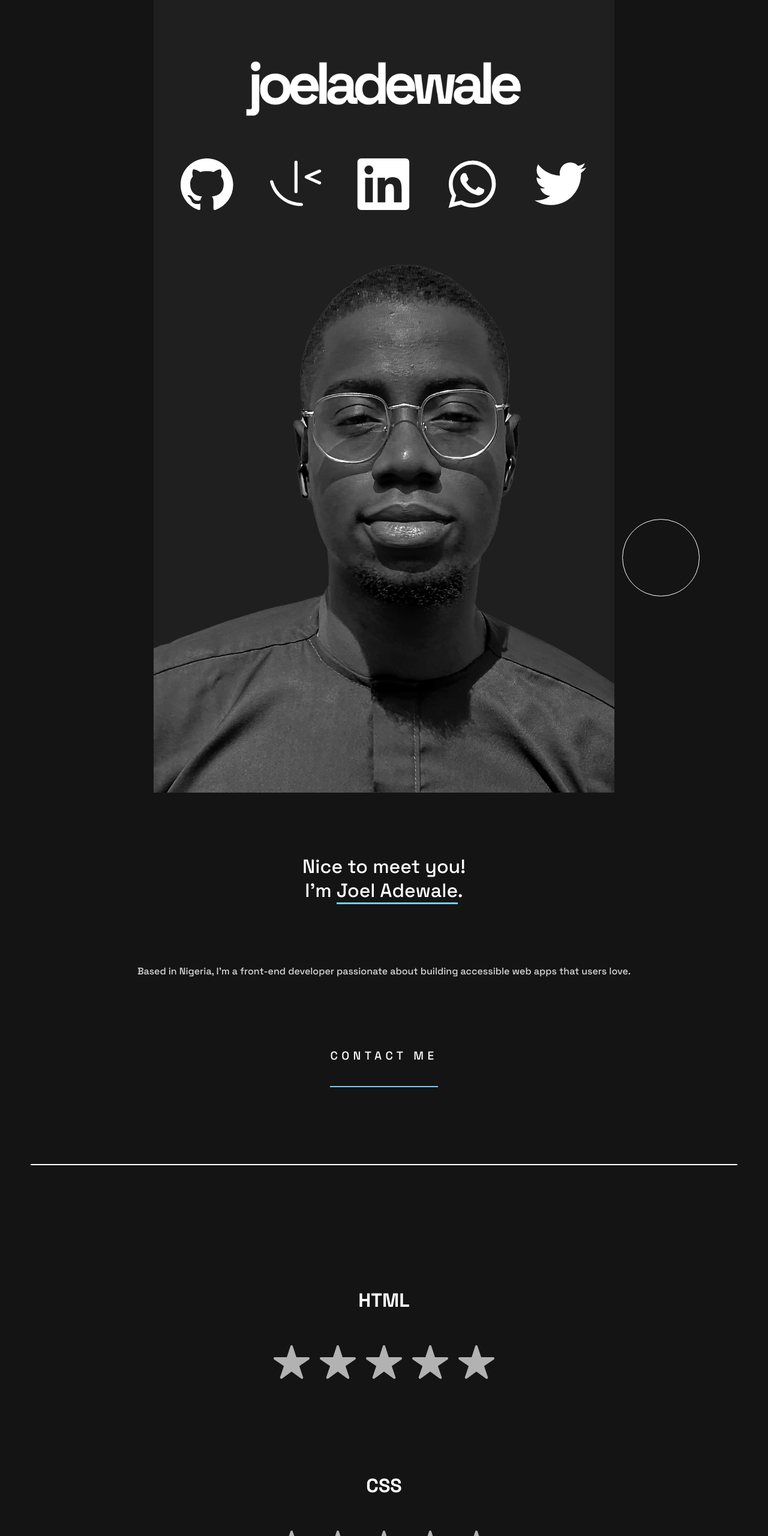
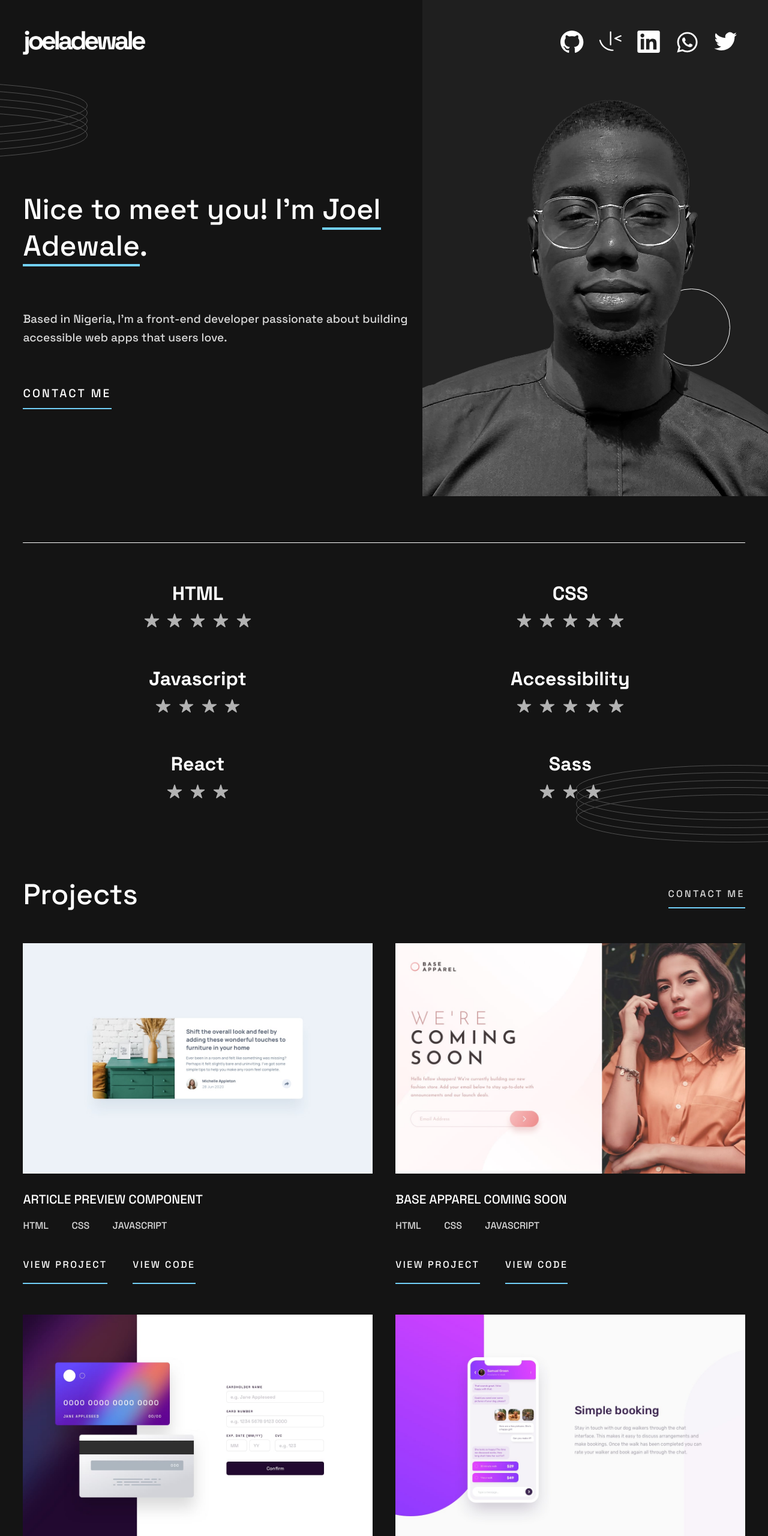
Before and after one commit to JoeMarv/portfolio1, a plain HTML site: page index.html in a window 1280 px wide. Shown: the top 2560 px of the page at 60% size. Drawn offline with nearby package versions, Linux system fonts and the light colour scheme.

Commit message:
tablet view done

```diff
--- a/index.html
+++ b/index.html
@@ -37,9 +37,9 @@
       <img src="assets/pfp-mobile.png" alt="pfp">
     </div>
 
+    <div class="profile-text">
       <div class="intro">
-      <h1>Nice to meet you!</h1>
-      <h1>I'm <span class="name">Joel Adewale</span>.</h1>
+        <h1>Nice to meet you! I'm <span class="name">Joel Adewale</span>.</h1>
       </div>
 
       <div class="intro-body">
@@ -52,6 +52,7 @@
           <span>CONTACT ME</span>
         </button>
       </a>
+    </div>
   </section>
 
   <div class="experience-and-projects">
--- a/styles.css
+++ b/styles.css
@@ -20,6 +20,8 @@ html {
     scroll-behavior: smooth;
 }
 
+
+/* MOBILE VIEW */
 body {
   background-color: var(--clr-black);
   display: flex;
@@ -107,7 +109,7 @@ header {
 .profile h1 {
   font-size: 2em;
   font-weight: 500;
-  margin: 0vw;
+  margin: 0vw 12vw;
 }
 
 .name {
@@ -381,3 +383,301 @@ textarea {
     transform: scale(1)
   }
 }
+
+
+/* TABLET VIEW */
+@media screen and (min-width: 768px) {
+  body {
+      margin: 2vw 0vw 0vw 0vw;
+    }
+
+    header {
+      display: flex;
+      flex-direction: row;
+      justify-content: space-between;
+      z-index: 2;
+    }
+
+    .logo {
+      text-align: center;
+      margin: 2vw 0vw 0vw 3vw
+    }
+
+    .logo img {
+      width: 16vw;
+    }
+
+    .socials {
+      margin: 2vw 3vw 0vw 0vw;
+    }
+
+    .social {
+      height: 3vw;
+      width: 3vw;
+      margin: 0vw 1vw;
+    }
+
+    .social img {
+      width: 3vw;
+    }
+
+    .profile {
+      display: flex;
+      flex-direction: row-reverse;
+      justify-content: center;
+      align-items: center;
+      background-position: -30vw 3vw;
+      text-align: left;
+      background-image: url(assets/pattern-rings.svg);
+    }
+
+    .pfp {
+      display: flex;
+      justify-content: flex-end;
+      background-image: url(assets/pattern-circle.svg);
+      background-repeat: no-repeat;
+      background-position: 30vw 30vw;
+      width: 45vw;
+    }
+
+    .pfp img {
+      width: 45vw;
+      height: 80vw;
+      margin-top: -23vw;
+      z-index: 0;
+    }
+
+    .profile-text {
+      display: flex;
+      flex-direction: column;
+      justify-content: flex-start;
+      margin: 0vw 0vw 0vw 3vw;
+    }
+
+    .intro {
+      margin: 6vw 0vw 2vw 0vw;
+    }
+
+    .profile h1 {
+      font-size: 3em;
+      font-weight: 500;
+      margin: 0vw;
+    }
+
+    .name {
+      border-bottom: 4px solid var(--clr-blue);
+    }
+
+    .intro-body {
+      margin: 4vw 0vw;
+    }
+
+    .intro-body span {
+      font-size: 1.2em;
+      font-weight: 400;
+      color: var(--clr-light-grey);
+      line-height: 1.6;
+    }
+
+    .contact-me {
+      padding: 1vw 0vw;
+      font-size: 1.2em;
+      letter-spacing: 0.25vw;
+      border-bottom: 2px solid var(--clr-blue);
+      margin: 0vw 0vw;
+    }
+
+    .experience-and-projects {
+      background-image: url(assets/pattern-rings.svg);
+      background-repeat: no-repeat;
+      background-position: 75vw 35vw;
+    }
+
+    .experience {
+      display: grid;
+      grid-template-columns: repeat(2, 1fr);
+      grid-auto-flow: row;
+      justify-items: center;
+      gap: 4vw 3vw;
+      margin: 6vw 3vw;
+      border-top: 1px solid var(--clr-white);
+      border-bottom: none;
+      padding: 4vw 0vw 0vw 0vw;
+    }
+
+    .skill {
+      margin: 0vw;
+    }
+
+    .skill h1 {
+      font-size: 2em;
+      margin: 1vw 0vw;
+    }
+
+    .star {
+      height: 2vw;
+      width: 2vw;
+      margin: 0vw 0.5vw;
+    }
+
+    .projects {
+      margin: 0vw 0vw 8vw 0vw
+    }
+
+    .projects-header {
+      display: flex;
+      flex-direction: row;
+      justify-content: space-between;
+      align-items: center;
+      margin: 10vw 3vw 4vw 3vw;
+    }
+
+    .projects-header h1 {
+      font-size: 3em;
+      margin: 0vw;
+      font-weight: 500;
+    }
+
+    .project-contact {
+      padding: 1vw 0vw;
+      font-size: 1em;
+    }
+
+    .projects-content {
+      display: grid;
+      grid-template-columns: repeat(2, 1fr);
+      grid-auto-flow: row;
+      justify-items: center;
+      gap: 4vw 3vw;
+      margin: 0vw 3vw;
+    }
+
+    .project {
+      display: flex;
+      flex-direction: column;
+      margin: 0vw;
+      text-transform: uppercase;
+    }
+
+    .project-image img {
+      width: 45.5vw;
+      height: 30vw;
+      object-fit: cover;
+    }
+
+    .project-text {
+      margin: 2vw 0vw;
+    }
+
+    .project-text h1 {
+      font-size: 1.3em;
+      font-weight: 400;
+      margin: 0vw 0vw 1.5vw 0vw;
+    }
+
+    .language2,
+    .language3 {
+      margin-left: 3vw;
+    }
+
+    .project-button {
+      padding: 1.5vw 0vw;
+      font-size: 1em;
+      letter-spacing: 0.2vw;
+      border-bottom: 2px solid var(--clr-blue);
+      margin: 0vw;
+    }
+
+    .code-button {
+      padding: 1.5vw 0vw;
+      font-size: 1em;
+      letter-spacing: 0.2vw;
+      margin: 0vw 0vw 0vw 3vw;
+    }
+
+    .footer {
+      justify-content: center;
+      background-repeat: no-repeat;
+      background-position: 0vw 15vw;
+    }
+
+    .contact {
+      margin: 6vw 20vw;
+      border-bottom: none;
+      padding-bottom: 0vw;
+    }
+
+
+    .contact-info {
+      text-align: center;
+    }
+
+    .contact-info-header {
+      font-size: 3.5em;
+      margin: 2vw 0vw;
+    }
+
+    .contact-info-body {
+    }
+
+    .contact-form {
+      margin: 3vw 0vw;
+    }
+
+    input {
+      font-size: 1em;
+      padding: 2vw 3vw;
+      margin: 1vw 0vw;
+      border-bottom: 1px solid var(--clr-white);
+      width: 54vw;
+    }
+
+    textarea {
+      font-size: 1em;
+      padding: 1.5vw 3vw;
+      margin: 1vw 0vw;
+      border-bottom: 1px solid var(--clr-white);
+      width: 54vw;
+    }
+
+    .send-button {
+      padding: 1.5vw 0vw;
+      font-size: 1em;
+      letter-spacing: 0.25vw;
+      border-bottom: 2px solid var(--clr-blue);
+      margin: 2vw 0vw;
+    }
+
+    .bottom {
+      margin: 0vw 3vw;
+      padding: 3vw 0vw;
+      border-top: 1px solid var(--clr-white);
+    }
+
+    .bottom .socials, .bottom .logo {
+      margin: 0vw;
+    }
+
+    .top-button {
+      position: fixed;
+      width: 2rem;
+      height: 2rem;
+      bottom: 3rem;
+      right: 2rem;
+      border: none;
+      border-radius: 0.6rem;
+      background: var(--clr-light-grey);
+      display: grid;
+      place-items: center;
+      animation: bounce 2s ease-in-out infinite;
+      box-shadow: 0vw 1vw 2vw rgba(0, 0, 0, 0.2);
+      visibility: hidden;
+      z-index: -100;
+      transition: var(--transition);
+      display: none;
+    }
+
+    .show-btn {
+      display: none;
+    }
+}
```
Also changed, not shown: assets/Photoshop/joel logo.png (added), 8 other files. Lines whose indentation alone changed are shown as unchanged.
